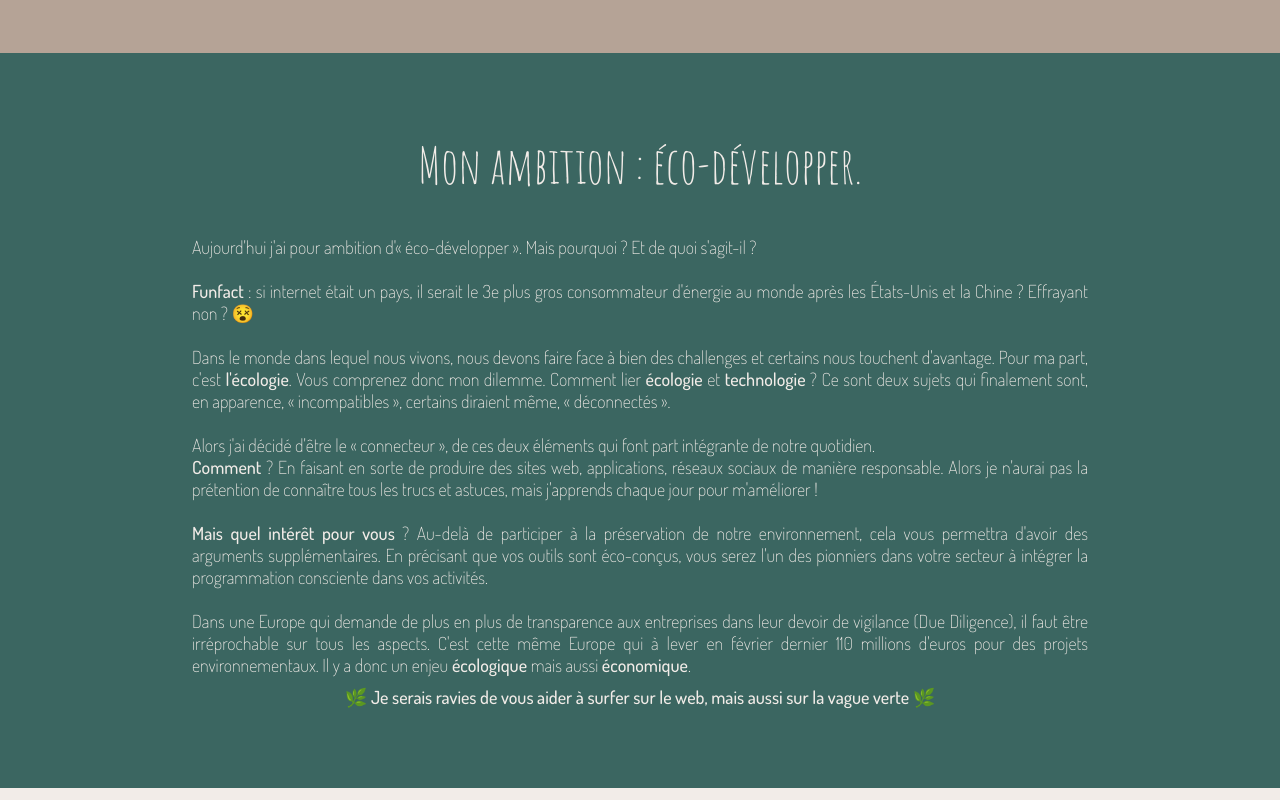
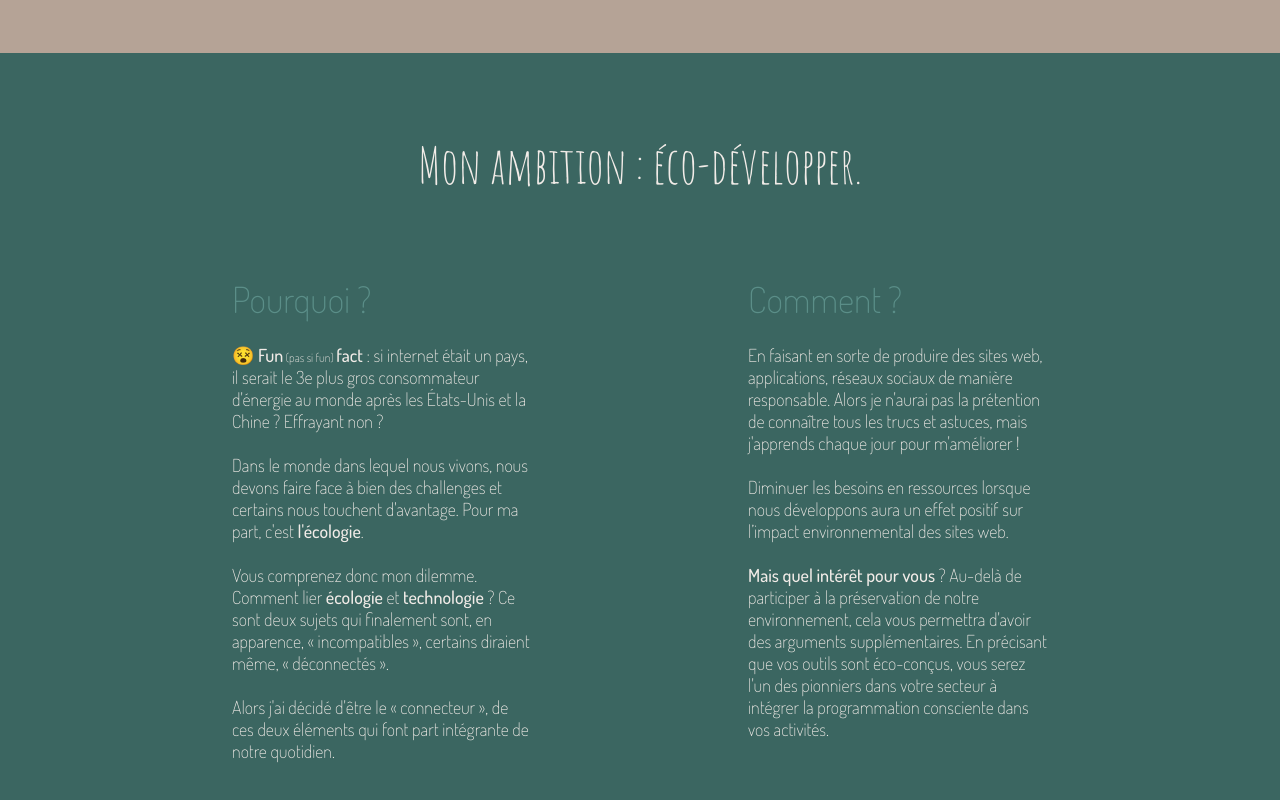
Before and after one commit to JuPrvnt/site-perso-frontend, a React (Create React App) app: page / in a window 1280 px wide. Shown: the part 1600-2400 px from the top of the page. Built offline with nearby package versions, Linux system fonts and the light colour scheme.

Commit message:
content eco

```diff
--- a/src/sections/Green/Green.jsx
+++ b/src/sections/Green/Green.jsx
@@ -11,48 +11,56 @@ const Green = () => {
 
   return (
     <div id="green">
-      <div data-aos="fade-right" className="green-eco-content">
+      <div data-aos="fade-right">
         <h2 className="title-green">Mon ambition : éco-développer.</h2>
-        <p>
-          Aujourd'hui j'ai pour ambition d'« éco-développer ». Mais pourquoi ?
-          Et de quoi s'agit-il ? <br />
+        <div className="green-eco-content">
+          <div className="green-block">
+            <div className="green-title">Pourquoi ?</div> <br />
+            <p className="green-text">
+              <span>
+                😵 Fun<span className="small-texte"> (pas si fun) </span>fact
+              </span>{" "}
+              : si internet était un pays, il serait le 3e plus gros
+              consommateur d'énergie au monde après les États-Unis et la Chine ?
+              Effrayant non ? <br />
               <br />
-          <span>Funfact</span> : si internet était un pays, il serait le 3e plus
-          gros consommateur d'énergie au monde après les États-Unis et la Chine
-          ? Effrayant non ? 😵 <br />
-          <br />
-          Dans le monde dans lequel nous vivons, nous devons faire face à bien
-          des challenges et certains nous touchent d'avantage. Pour ma part,
-          c'est <span>l'écologie</span>. Vous comprenez donc mon dilemme.
-          Comment lier <span>écologie</span> et <span>technologie</span> ? Ce
-          sont deux sujets qui finalement sont, en apparence, « incompatibles »,
+              Dans le monde dans lequel nous vivons, nous devons faire face à
+              bien des challenges et certains nous touchent d'avantage. Pour ma
+              part, c'est <span>l'écologie</span>.
+              <br /> <br />
+              Vous comprenez donc mon dilemme. Comment lier
+              <span> écologie</span> et <span>technologie</span> ? Ce sont deux
+              sujets qui finalement sont, en apparence, « incompatibles »,
               certains diraient même, « déconnectés ».
               <br />
               <br />
-          Alors j'ai décidé d'être le « connecteur », de ces deux éléments qui
-          font part intégrante de notre quotidien. <br />
-          <span>Comment</span> ? En faisant en sorte de produire des sites web,
-          applications, réseaux sociaux de manière responsable. Alors je n'aurai
-          pas la prétention de connaître tous les trucs et astuces, mais
-          j'apprends chaque jour pour m'améliorer ! <br />
+              Alors j'ai décidé d'être le « connecteur », de ces deux éléments
+              qui font part intégrante de notre quotidien. <br />
+            </p>
+          </div>
+          <div className="green-block">
+            <div className="green-title">Comment ?</div> <br />
+            <p className="green-text">
+              En faisant en sorte de produire des sites web, applications,
+              réseaux sociaux de manière responsable. Alors je n'aurai pas la
+              prétention de connaître tous les trucs et astuces, mais j'apprends
+              chaque jour pour m'améliorer ! <br /> <br />
+              Diminuer les besoins en ressources lorsque nous développons aura
+              un effet positif sur l’impact environnemental des sites web.
+              <br /> <br />
+              <span>Mais quel intérêt pour vous</span> ? Au-delà de participer à
+              la préservation de notre environnement, cela vous permettra
+              d'avoir des arguments supplémentaires. En précisant que vos outils
+              sont éco-conçus, vous serez l'un des pionniers dans votre secteur
+              à intégrer la programmation consciente dans vos activités. <br />
               <br />
-          <span>Mais quel intérêt pour vous</span> ? Au-delà de participer à la
-          préservation de notre environnement, cela vous permettra d'avoir des
-          arguments supplémentaires. En précisant que vos outils sont
-          éco-conçus, vous serez l'un des pionniers dans votre secteur à
-          intégrer la programmation consciente dans vos activités. <br />
-          <br />
-          Dans une Europe qui demande de plus en plus de transparence aux
-          entreprises dans leur devoir de vigilance (Due Diligence), il faut
-          être irréprochable sur tous les aspects. C'est cette même Europe qui à
-          lever en février dernier 110 millions d'euros pour des projets
-          environnementaux. Il y a donc un enjeu <span>écologique</span> mais
-          aussi <span>économique</span>. <br />
+            </p>
+          </div>
+        </div>
         <span className="center">
-            🌿 Je serais ravies de vous aider à surfer sur le web, mais aussi
-            sur la vague verte 🌿
+          🌿 Je serais ravies de vous aider à surfer sur le web, mais aussi sur
+          la vague verte 🌿
         </span>
-        </p>
       </div>
     </div>
   );
--- a/src/sections/Green/Green.scss
+++ b/src/sections/Green/Green.scss
@@ -5,3 +5,27 @@
   background: #3b6661;
   color: #f2ece8;
 }
+
+.green-eco-content {
+  display: flex;
+  justify-content: space-between;
+}
+
+.green-block {
+  display: flex;
+  flex-direction: column;
+  margin: 40px;
+  text-align: start;
+  width: 300px;
+}
+
+.green-title {
+  font-size: 2em;
+  color: #6fa9a29c;
+  font-weight: 200;
+}
+
+.small-texte {
+  font-weight: 200;
+  font-size: 12px;
+}
```
Lines whose indentation alone changed are shown as unchanged.
